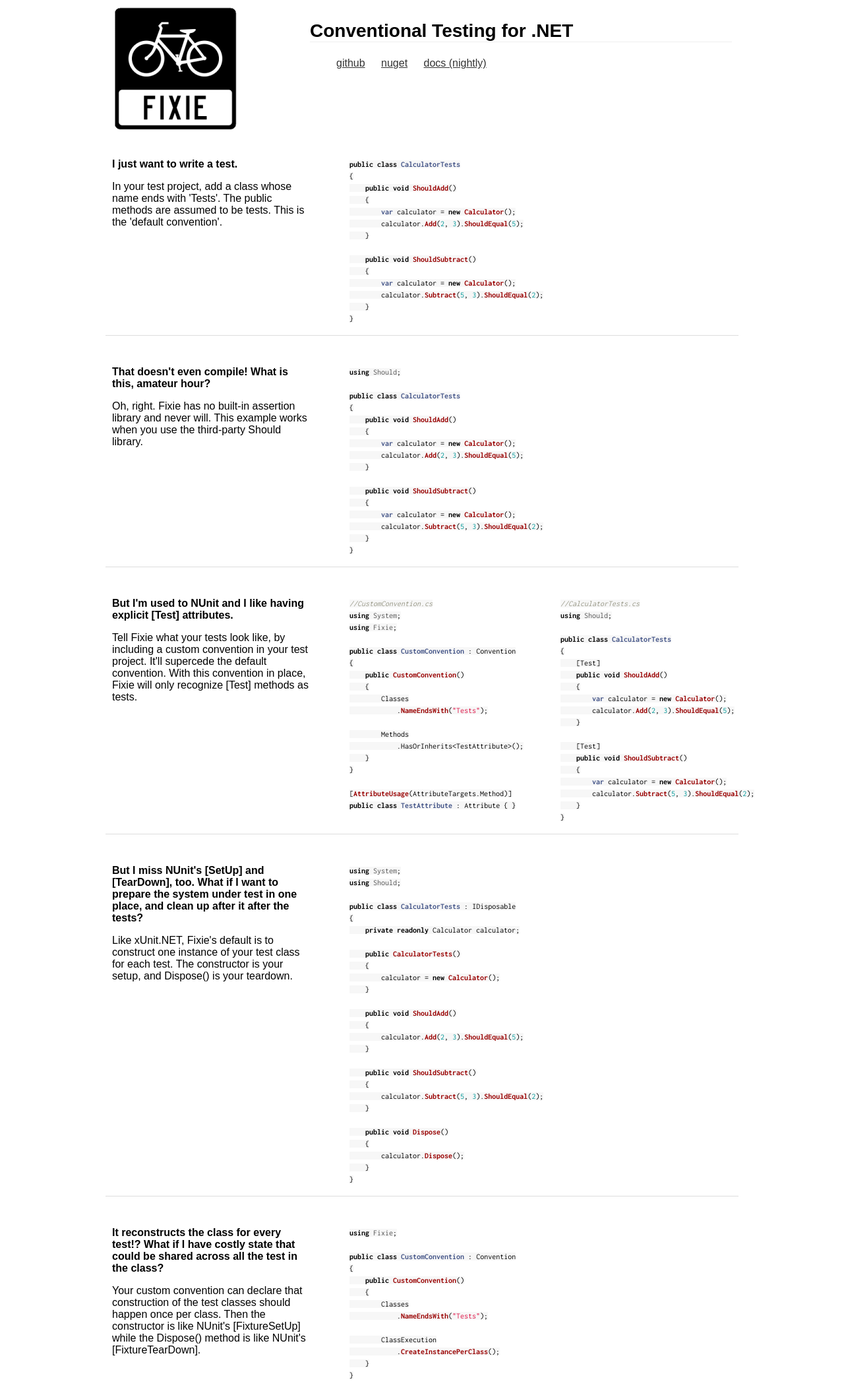
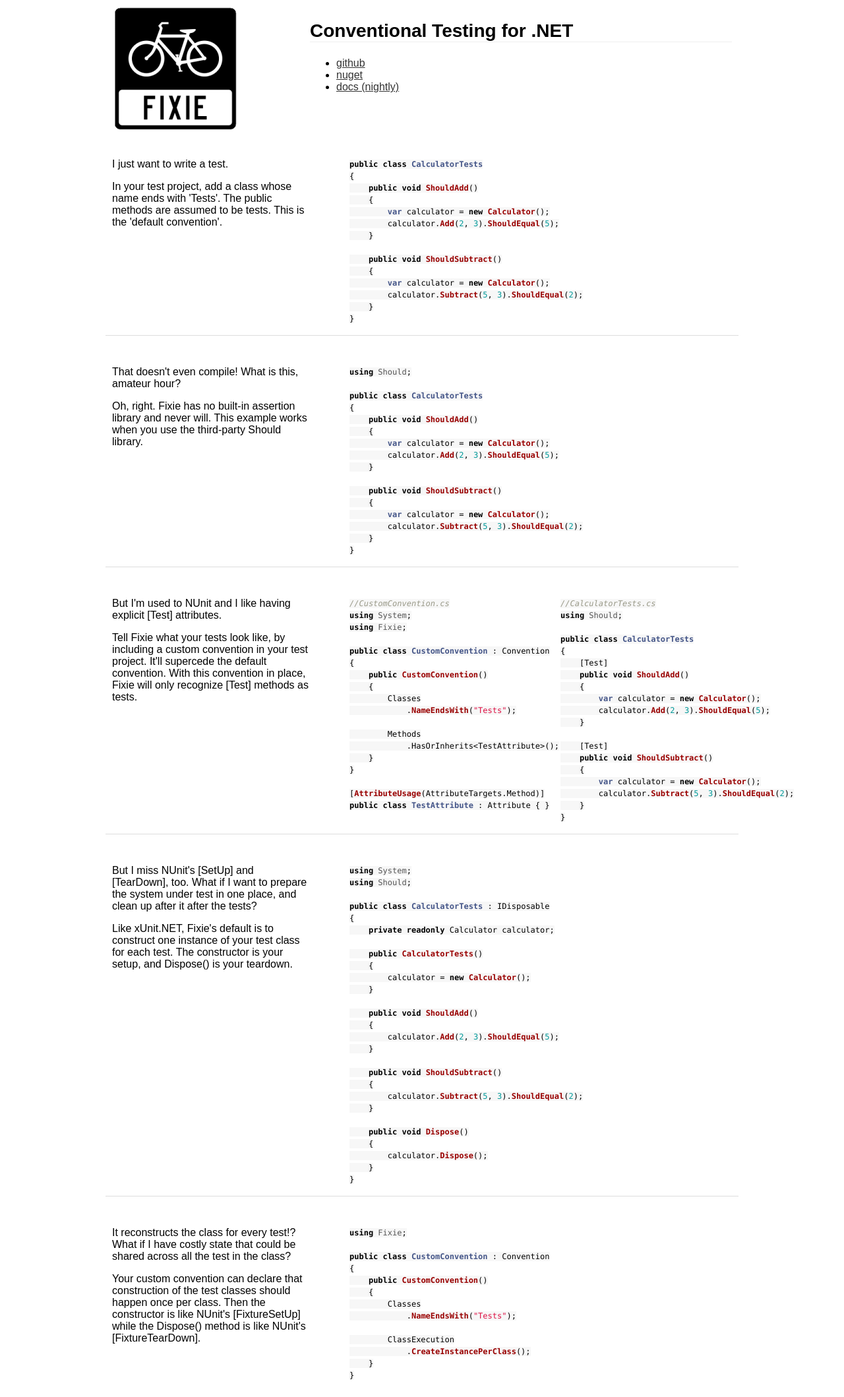
Before and after one commit to fixie/fixie.github.io, a Jekyll site: the page built from index.html, in a window 1280 px wide. Shown: the whole page at 66% size. Built offline with Jekyll 4.4.1, drawn with Linux system fonts in a browser that asks for light colours.

Commit message:
Update default.html

```diff
--- a/_layouts/default.html
+++ b/_layouts/default.html
@@ -11,23 +11,6 @@
   <link rel="stylesheet" href="stylesheets/base.css">
   <link rel="stylesheet" href="stylesheets/skeleton.css">
   <link rel="stylesheet" href="stylesheets/pygment_trac.css">
-
-  <style>
-    #navigation li {
-    	display: inline;
-    	margin: 0 20px 0 0;
-    	margin-bottom: 130px;
-    	align: center;
-    }
-
-    .user {
-      font-weight: bold;
-    }
-
-    .language-csharp {
-      font-family: 'Inconsolata', monospace;
-    }
-  </style>
 
 <!--[if lt IE 9]>
   <script src="http://html5shim.googlecode.com/svn/trunk/html5.js"></script>
```
